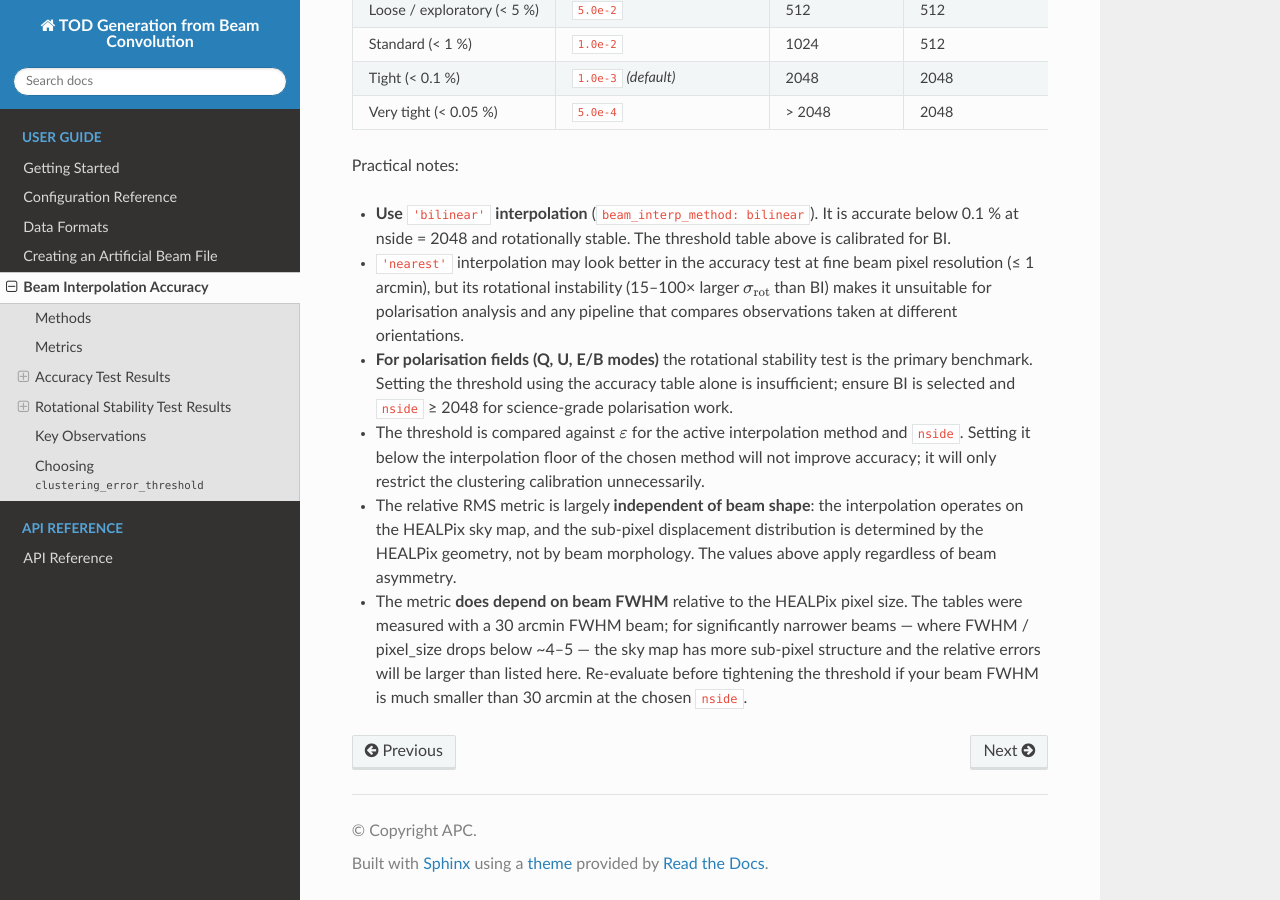
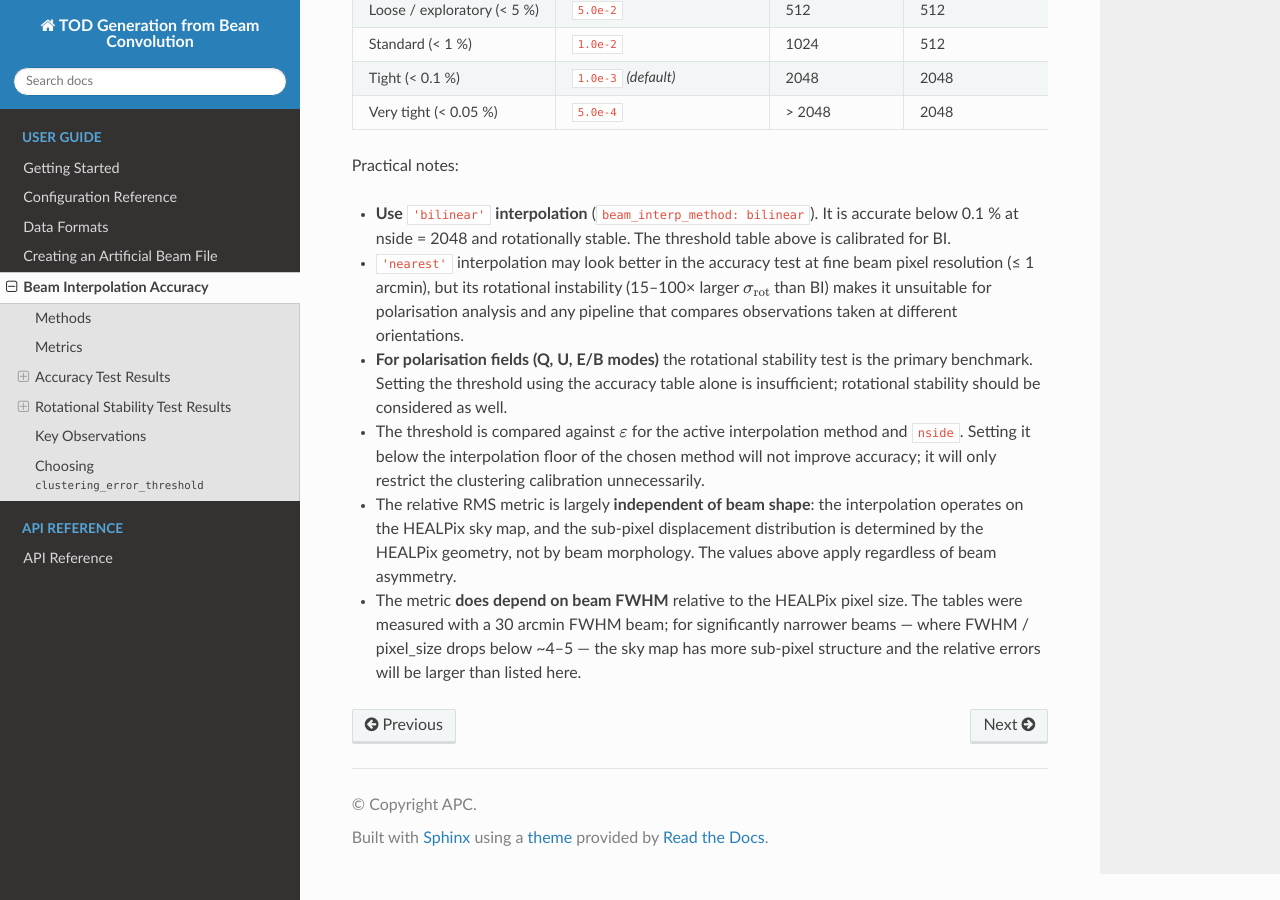
Before and after one commit to ArtemBasyrov/tod_generation_mapbased_beam, a Sphinx documentation site: the page built from docs/beam_interpolation_accuracy.rst, in a window 1280 px wide and 900 px high, scrolled down 3788 px. Built offline with Sphinx 7.4.7 and the Read the Docs theme 3.1.0, drawn with Linux system fonts in a browser that asks for light colours.

Commit message:
small fix

```diff
--- a/docs/beam_interpolation_accuracy.rst
+++ b/docs/beam_interpolation_accuracy.rst
@@ -331,8 +331,7 @@ Practical notes:
   different orientations.
 * **For polarisation fields (Q, U, E/B modes)** the rotational stability test
   is the primary benchmark.  Setting the threshold using the accuracy table
-  alone is insufficient; ensure BI is selected and ``nside`` ≥ 2048 for
-  science-grade polarisation work.
+  alone is insufficient; rotational stability should be considered as well.
 * The threshold is compared against :math:`\varepsilon` for the active
   interpolation method and ``nside``.  Setting it below the interpolation floor
   of the chosen method will not improve accuracy; it will only restrict the
@@ -345,5 +344,4 @@ Practical notes:
   The tables were measured with a 30 arcmin FWHM beam; for significantly
   narrower beams — where FWHM / pixel_size drops below ~4–5 — the sky map
   has more sub-pixel structure and the relative errors will be larger than
-  listed here.  Re-evaluate before tightening the threshold if your beam FWHM
-  is much smaller than 30 arcmin at the chosen ``nside``.
+  listed here.
```
